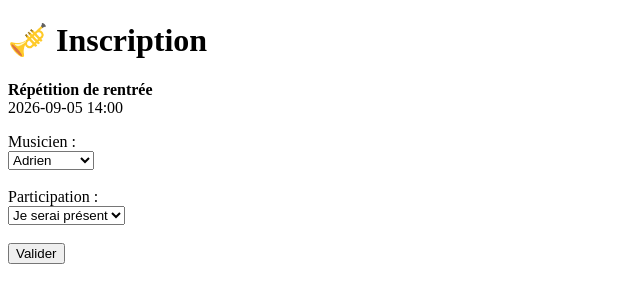
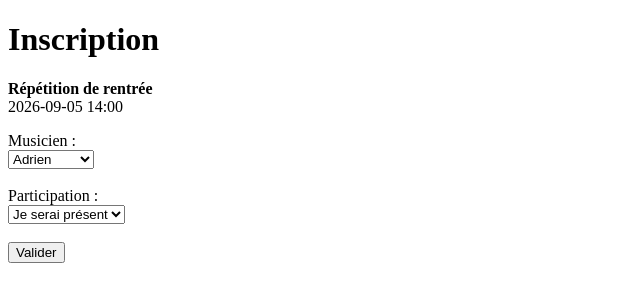
Before and after one commit to audreychatillon/b12-calendar, a Flask app: page /inscription/1 in a window 1280 px wide. Shown: the top 303 px of the page, without its empty margins (0-640 px from the left). Run offline with Flask 3, Linux system fonts and the light colour scheme; data comes from the database, SQL or seed files in the repository.

Commit message:
update to fit page in inscription

```diff
--- a/templates/inscription.html
+++ b/templates/inscription.html
@@ -4,8 +4,8 @@
     <title>Inscription</title>
 </head>
 <body>
-
-<h1>🎺 Inscription</h1>
+<div class="page">
+<h1>Inscription</h1>
 
 <p>
 <strong>{{ event["titre"] }}</strong><br>
```
